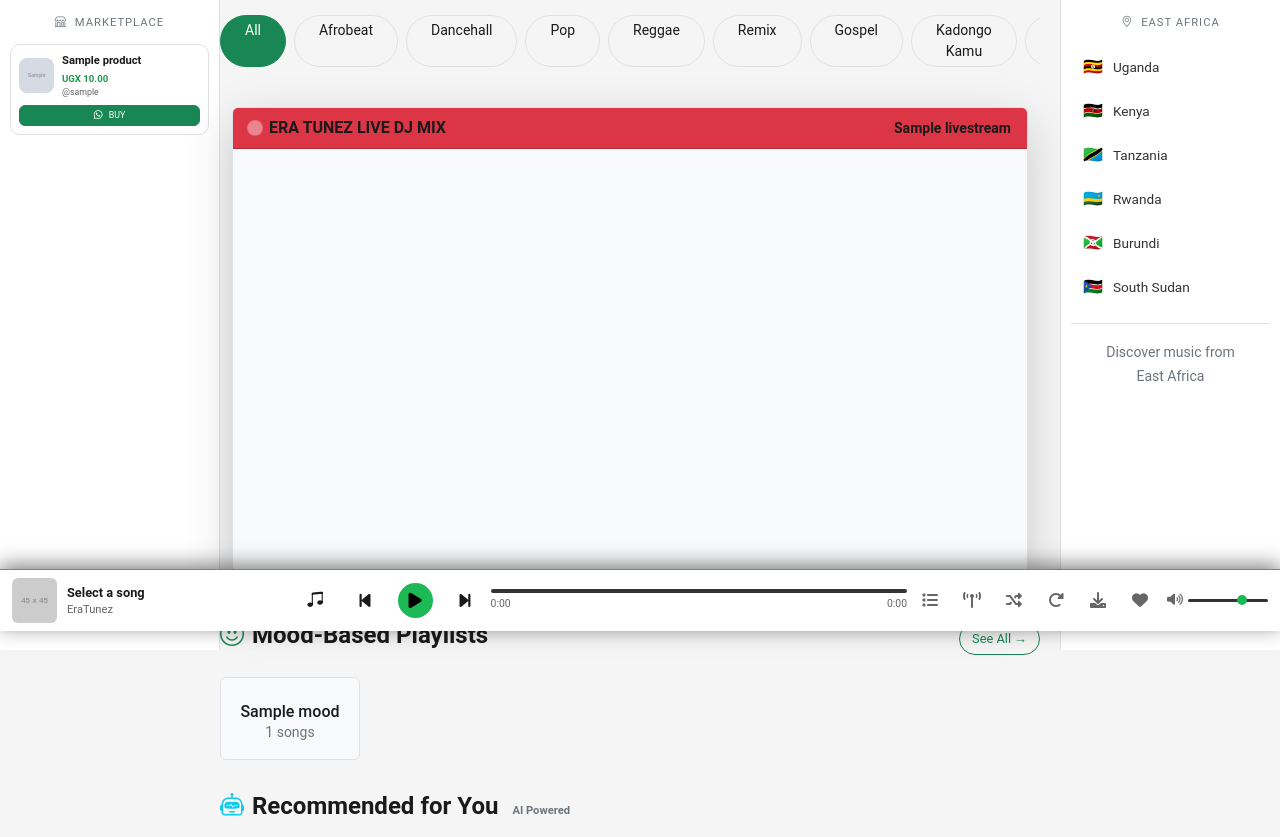
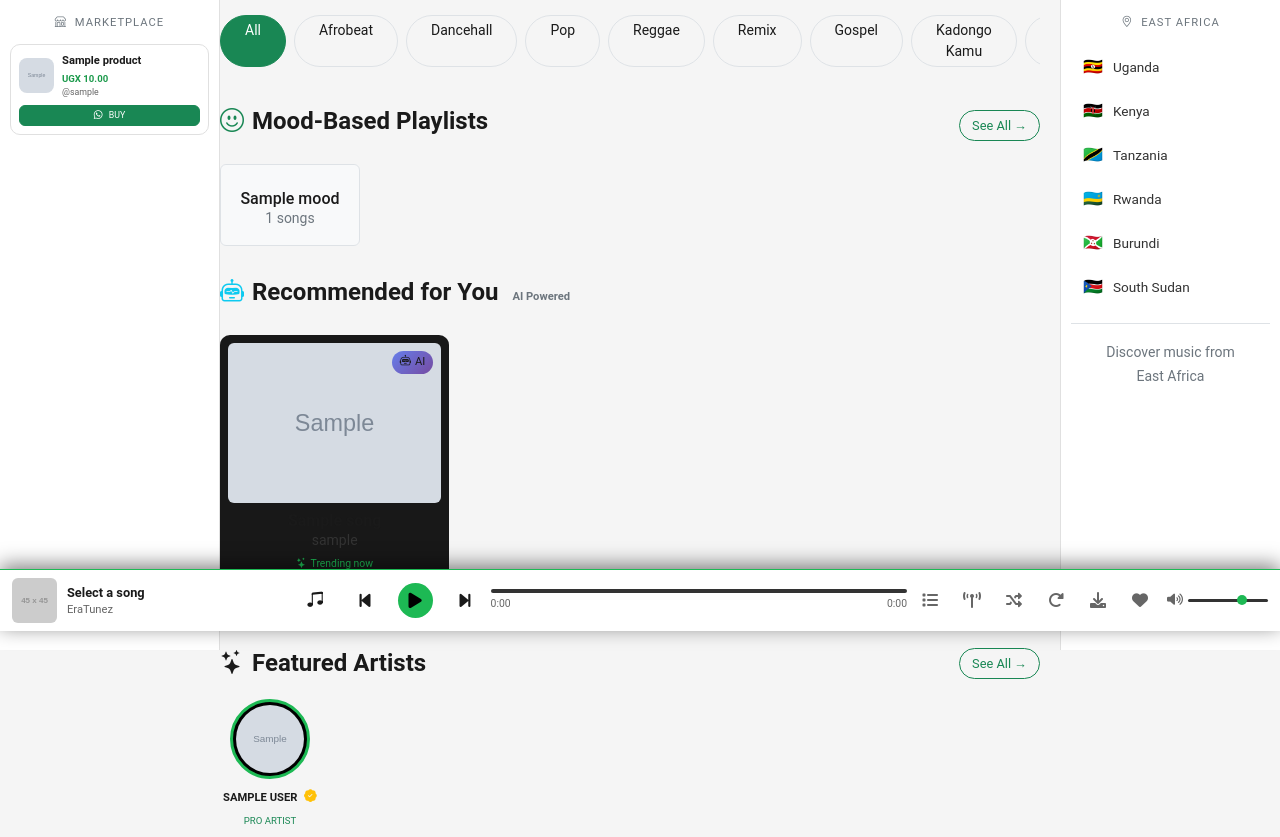
Before and after one commit to karljoel/eratunes, a Django app: page / in a window 1280 px wide. Shown: the part 169-1006 px from the top of the page. Run offline with Django 5.2, Linux system fonts and the light colour scheme; tables that the repository leaves empty hold one stand-in row (values such as "Sample post"); grey boxes marked "Sample" are stand-in pictures; grey boxes labelled with a size stand in for pictures from a placeholder-image service; parts of the project's set-up code (start-up, migrations or seed data) failed here and were passed over; some libraries are stand-ins or nearby versions.

Commit message:
Remove Adsterra ads

```diff
--- a/music/models.py
+++ b/music/models.py
@@ -976,20 +976,3 @@
     def get_absolute_url(self):
         from django.urls import reverse
         return reverse('blog_detail', args=[self.slug])
-
-class LiveStream(models.Model):
-    title = models.CharField(max_length=200, default="EraTunez Live DJ Mix")
-    embed_url = models.URLField(
-        help_text="Paste your Facebook Live or YouTube embed link here"
-    )
-    is_live = models.BooleanField(default=False)
-    updated_at = models.DateTimeField(auto_now=True)
-
-    def save(self, *args, **kwargs):
-        if self.is_live:
-            LiveStream.objects.filter(is_live=True).exclude(pk=self.pk).update(is_live=False)
-        super().save(*args, **kwargs)
-
-    def __str__(self):
-        status = "LIVE" if self.is_live else "OFFLINE"
-        return f"{self.title} [{status}]"
--- a/music/views.py
+++ b/music/views.py
@@ -225,9 +225,7 @@
     page_obj = paginator.get_page(page_number)
 
     moods = Mood.objects.filter(is_active=True).prefetch_related('songs')
-    live_streams = LiveStream.objects.filter(is_live=True)
-    context = {
-        'live_streams': live_streams,
+    context = {
         'page_obj': page_obj,
         'songs': page_obj,
         'new_releases': new_releases,
--- a/templates/index.html
+++ b/templates/index.html
@@ -891,29 +891,6 @@
             </div>
         </div>
 
-        <!-- ========== ADSTERRA AD - AFTER EVERY 6TH SONG ========== -->
-        {% if forloop.counter|divisibleby:6 and not forloop.last %}
-        <div class="col-12 my-3">
-            <div class="bg-dark border border-secondary rounded-3 p-3 text-center">
-                <div class="d-flex align-items-center justify-content-between mb-2">
-                    <small class="text-secondary">📢 Sponsored</small>
-                    <span class="badge bg-secondary">Ad</span>
-                </div>
-                <a href="https://www.effectivecpmnetwork.com/nfysj4vb?key=05ec0b67f62d69e64b712eaf96f4fa86"
-                   target="_blank"
-                   rel="noopener nofollow"
-                   class="text-decoration-none d-block"
-                   onclick="showToast('⬆️ Opening sponsor...')">
-                    <div class="bg-success bg-opacity-10 rounded-2 p-3 hover-effect">
-                        <i class="bi bi-megaphone-fill text-success me-2" style="font-size: 1.5rem;"></i>
-                        <span class="text-white fw-bold">🎵 Discover More East African Music</span>
-                        <p class="text-secondary small mb-0 mt-1">Support EraTunez by clicking</p>
-                    </div>
-                </a>
-            </div>
-        </div>
-        {% endif %}
-
         {% empty %}
         <!-- Show this if NO songs exist -->
         <div class="col-12 text-center py-5">
```
